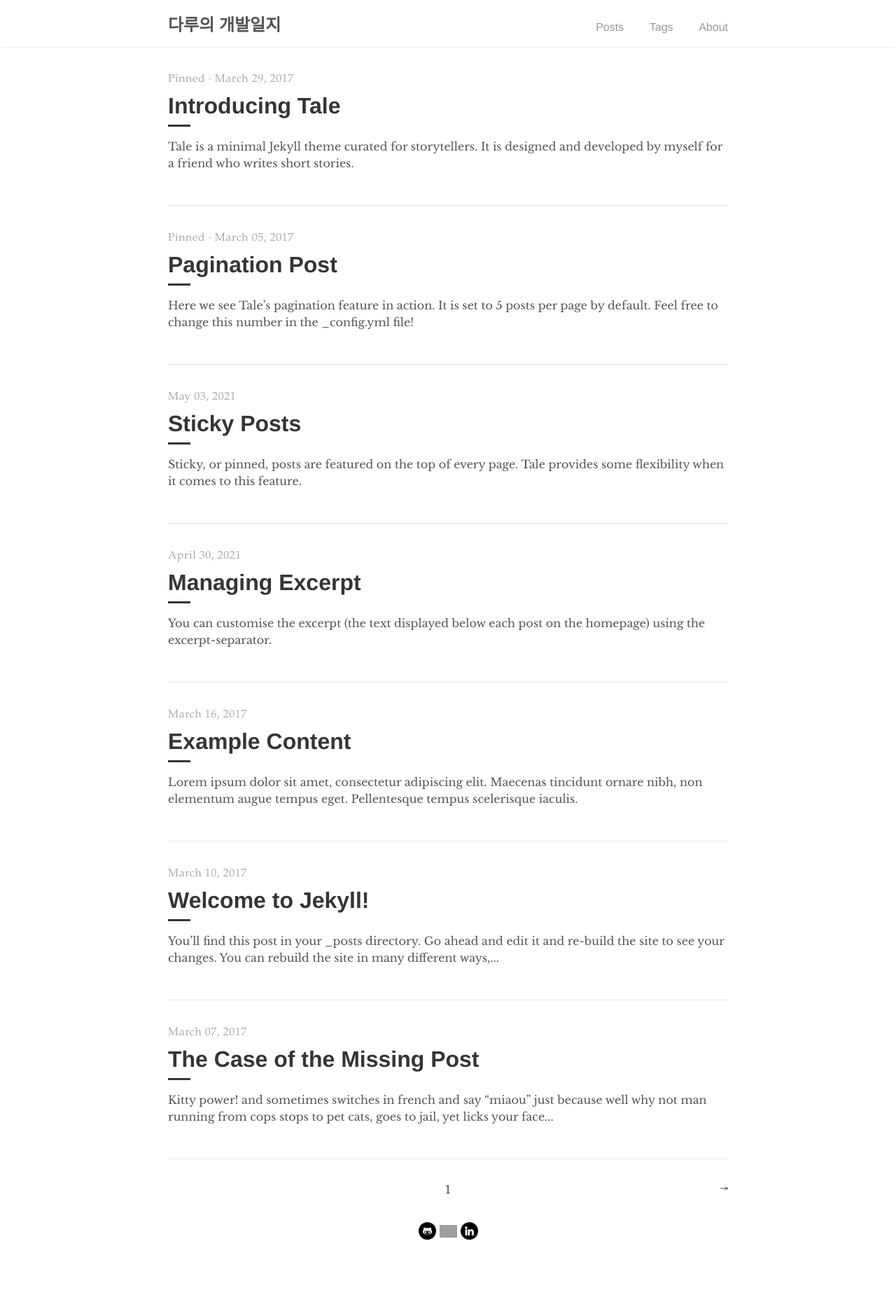
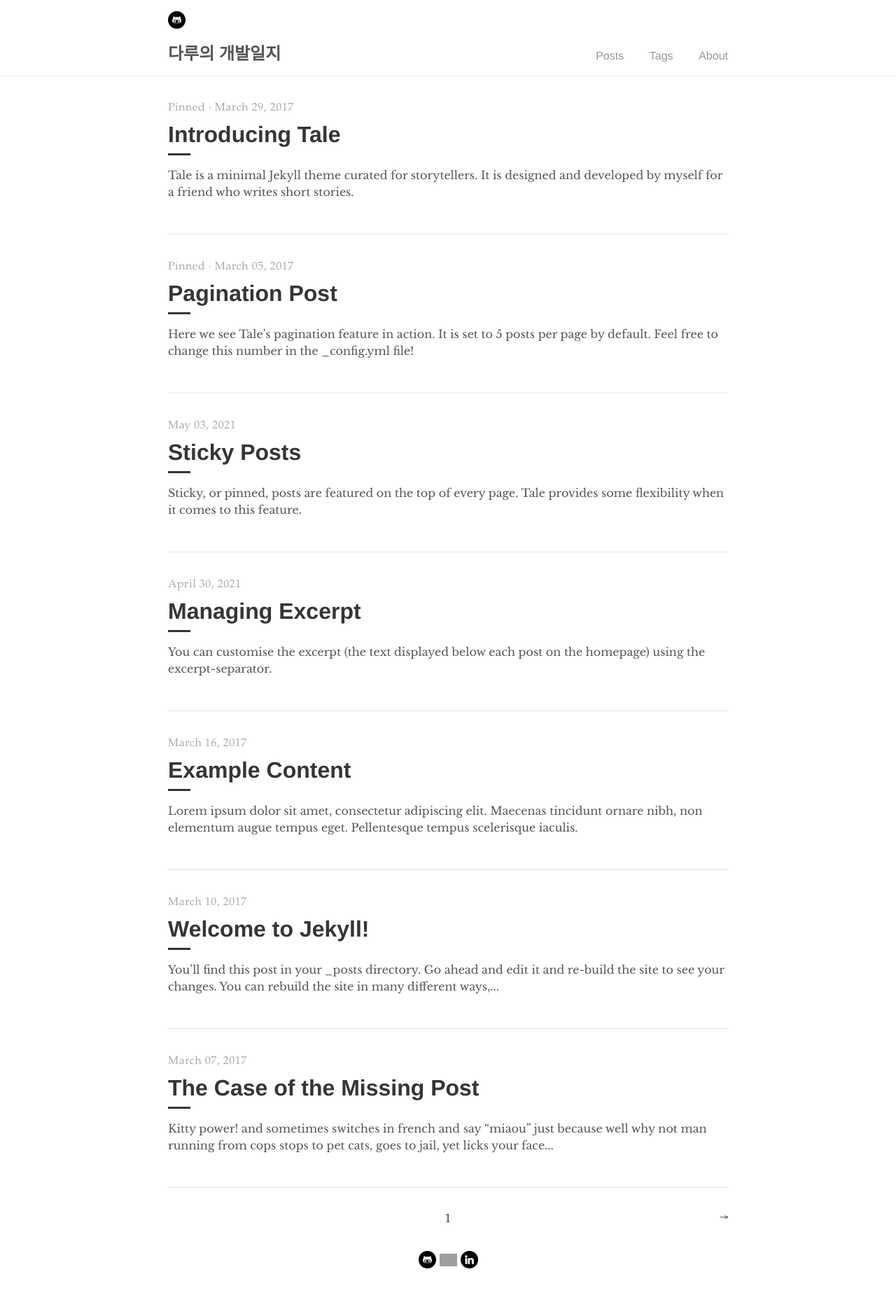
Before and after one commit to daru1027/daru1027.github.io, a Jekyll site: the page built from index.html, in a window 1280 px wide. Shown: the whole page at 70% size. Built offline with Jekyll 4.4.1, drawn with Linux system fonts in a browser that asks for light colours; the list of posts is cut into pages by our own code; before the commit the page ends 1819 px from its top, so only the background shows below that; grey boxes are pictures that could not be loaded.

Commit message:
ADD: navigation 이미지 추가

```diff
--- a/_includes/navigation.html
+++ b/_includes/navigation.html
@@ -1,5 +1,8 @@
 <nav class="nav">
   <div class="nav-container">
+    <a href="{{ site.baseurl }}/">
+      <img src="/images/github.png" width="25">
+    </a>
     <a href="{{ site.baseurl }}/">
       <h2 class="nav-title">{{ site.title }}</h2>
     </a>
```
